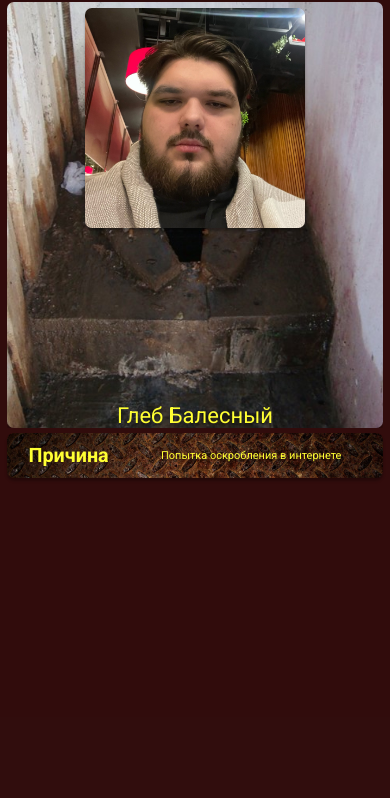
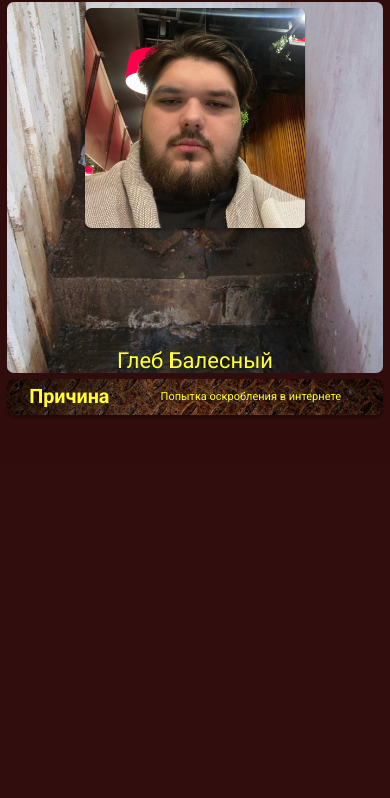
Before and after one commit to blhnblade/doska-pocheta, a plain HTML site: page index.html in a window 390 px wide. Shown: the part 46-844 px from the top of the page. Drawn offline with Linux system fonts and the light colour scheme.

Commit message:
Пятая публикация. Исправлены ошибки

```diff
--- a/css/footer.css
+++ b/css/footer.css
@@ -3,16 +3,6 @@
 
 }
 @media(max-width: 991px){
-    .reason{
-        padding: 5rem 0 0 0;
-    }
-}
-@media(max-width: 790px){
-    .reason{
-        padding: 7rem 0 2.4rem 0;
-    }
-}
-@media(max-width: 491px){
     .reason{
         padding: 0.5rem 0 0 0;
     }
@@ -25,7 +15,7 @@
     background-color: black;
     border-radius: 0.625rem;
     box-shadow: 0rem 0.25rem 0.25rem rgb(0 0 0 / 30%);
-    padding: 1rem;
+    padding: 0.6rem;
     background-image: url(../img/rust.jpg);
     background-position: top;
     background-size: cover;
@@ -33,18 +23,18 @@
 }
 @media(max-width: 991px){
     .reason__container{
-        padding: 2rem 1rem;
+        padding: 0.6rem;
     }
 }
 @media(max-width: 790px){
     .reason__container{
-        padding: 2rem 1rem;
+        padding: 0.6rem;
         grid-template-columns: 4fr 9fr;
     }
 }
 @media(max-width: 491px){
     .reason__container{
-        padding: 1rem 0.5rem;
+        padding: 0.6rem;
     }
 }
 
--- a/css/main.css
+++ b/css/main.css
@@ -1,6 +1,6 @@
 .main__toi{
     background-image: url(../img/main__photo-toi.jpg);
-    padding: 0.5rem 0 0.9375rem 0;
+    padding: 0.5rem 0 0.5rem 0;
     background-size: cover;
     background-repeat: no-repeat;
     background-position: 0 -1.875rem;
@@ -21,7 +21,7 @@
 .main__photo{
     max-width: 20rem;
     max-height: 20rem;
-    margin: 0 auto 175px;
+    margin: 0 auto 10.9375rem;
     box-shadow: 0rem 0.25rem 0.25rem rgba(0, 0, 0, 0.3);
     overflow: hidden;
     border-radius: 0.625rem;
```
Also changed, not shown: index.html (+0 -1 lines).
